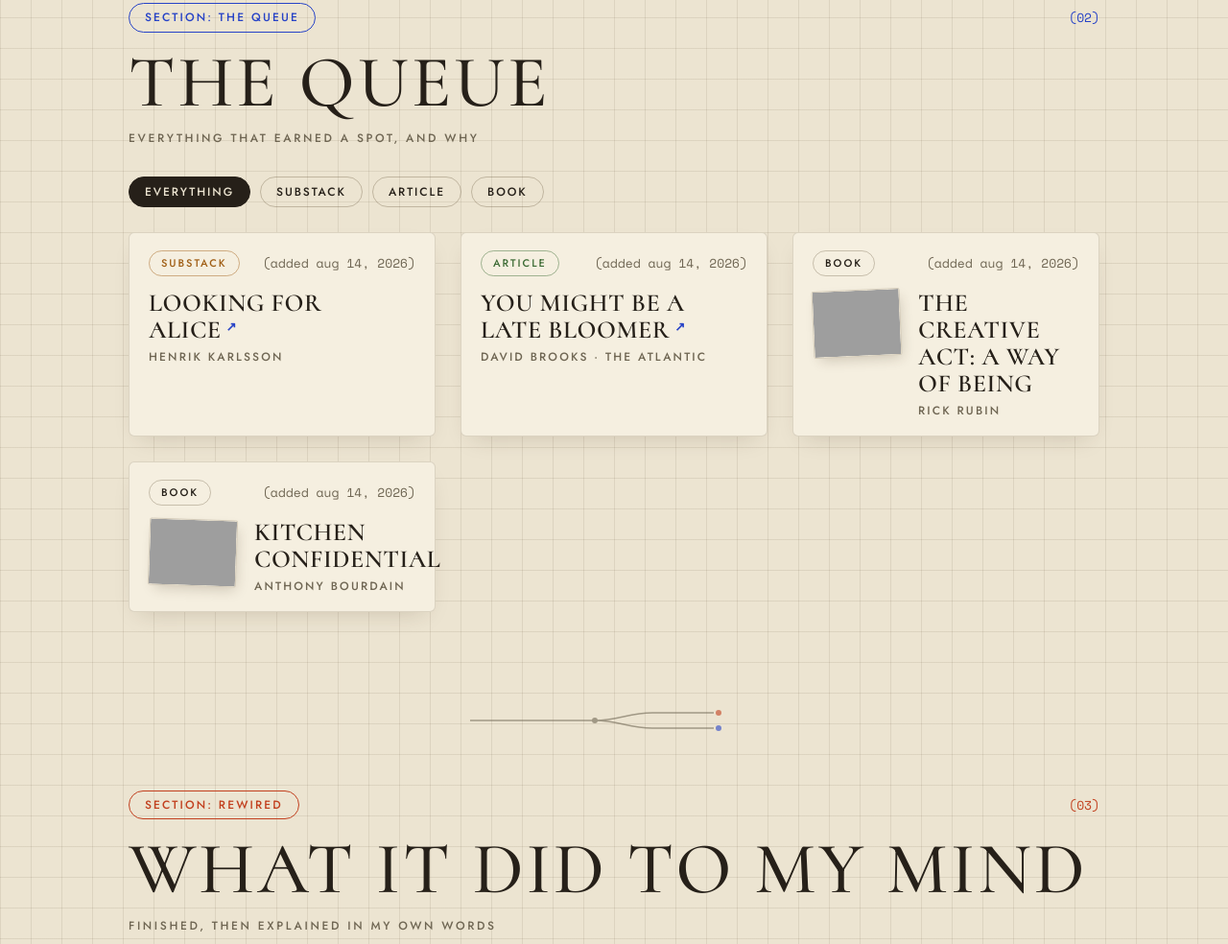
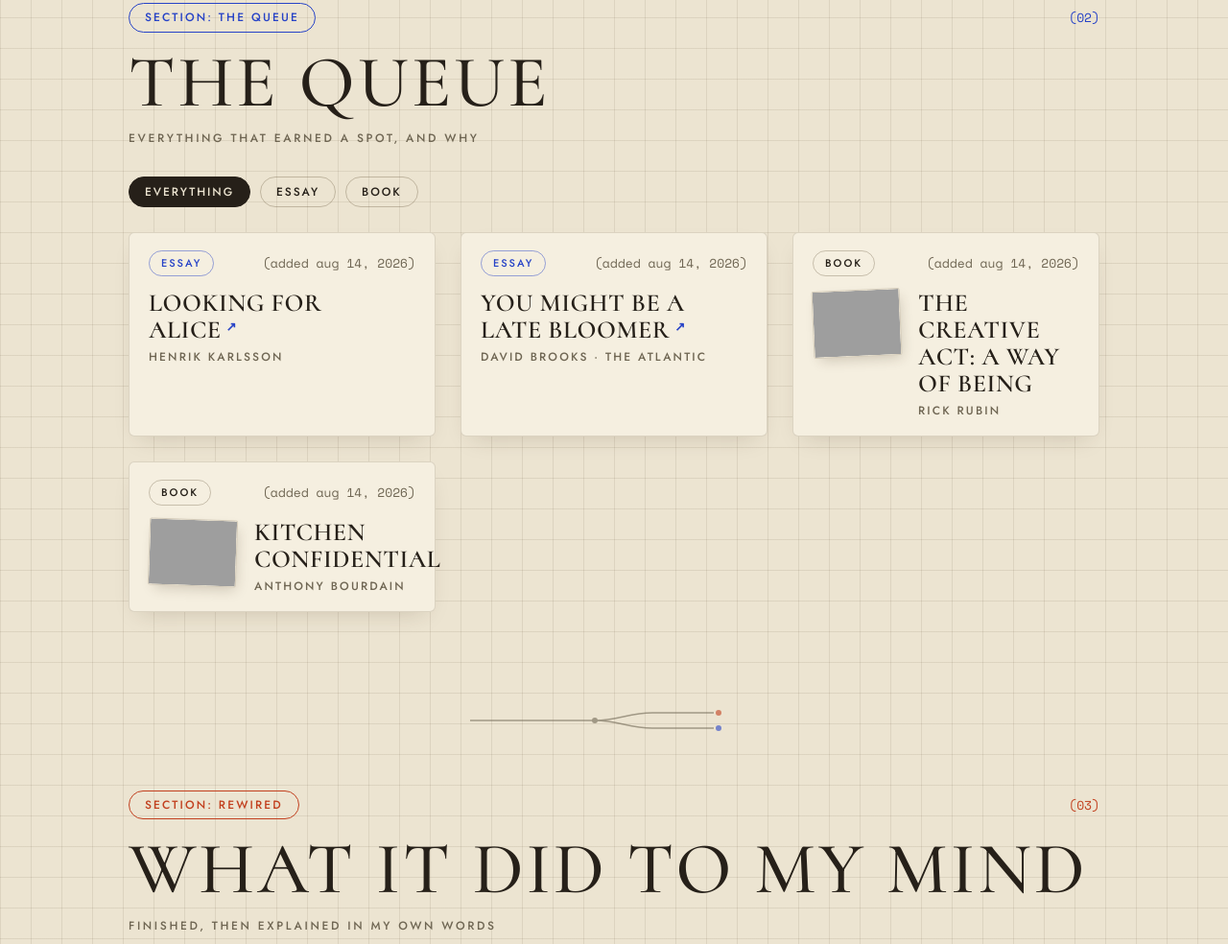
Before and after one commit to priandproper/PaperTrail, a plain HTML site: page index.html in a window 1280 px wide. Shown: the part 1134-2118 px from the top of the page at 96% size. Drawn offline with nearby package versions, Linux system fonts and the light colour scheme; grey boxes are pictures that could not be loaded.

Commit message:
Collapse content types to book / essay / podcast / video
Substack and article merge into essay — all short reads are one bucket.

Co-Authored-By: Claude Fable 5 <noreply@anthropic.com>

```diff
--- a/app.js
+++ b/app.js
@@ -2,12 +2,9 @@
 
 const TYPE_LABELS = {
   book: "book",
-  article: "article",
-  substack: "substack",
+  essay: "essay",
   podcast: "podcast",
-  essay: "essay",
   video: "video",
-  paper: "paper",
 };
 
 let activeFilter = "all";
--- a/reads.js
+++ b/reads.js
@@ -4,7 +4,7 @@
 //  generate one). Fields:
 //    title    — what it's called
 //    by       — author / host / publication
-//    type     — "book" | "article" | "substack" | "podcast" | "essay" | "video" | "paper"
+//    type     — "book" | "essay" (any short read) | "podcast" | "video"
 //    status   — "queue" (want to read) | "now" (currently reading) | "done" (finished)
 //    link     — optional URL ("" if none)
 //    cover    — optional cover image URL ("" if none).
@@ -67,7 +67,7 @@ const READS = [
   {
     title: "Looking for Alice",
     by: "Henrik Karlsson",
-    type: "substack",
+    type: "essay",
     status: "queue",
     link: "https://www.henrikkarlsson.xyz/p/looking-for-alice",
     cover: "",
@@ -81,7 +81,7 @@ const READS = [
   {
     title: "You Might Be a Late Bloomer",
     by: "David Brooks · The Atlantic",
-    type: "article",
+    type: "essay",
     status: "queue",
     link: "https://www.theatlantic.com/ideas/archive/2024/06/successs-late-bloomers-motivation/678798/",
     cover: "",
--- a/style.css
+++ b/style.css
@@ -220,13 +220,10 @@ a.anno:hover { text-decoration: underline; }
 }
 
 .pill-type { font-size: 11px; padding: 4px 12px; }
-.type-book     { color: var(--ink); }
-.type-article  { color: #3d6b35; border-color: #3d6b3577; }
-.type-substack { color: #a05f16; border-color: #a05f1677; }
-.type-podcast  { color: var(--red); border-color: #c2401f77; }
-.type-essay    { color: var(--cobalt); border-color: #2743c777; }
-.type-video    { color: #6b3576; border-color: #6b357677; }
-.type-paper    { color: #74542a; border-color: #74542a77; }
+.type-book    { color: var(--ink); }
+.type-essay   { color: var(--cobalt); border-color: #2743c777; }
+.type-podcast { color: var(--red); border-color: #c2401f77; }
+.type-video   { color: #6b3576; border-color: #6b357677; }
 
 .card-body { display: flex; gap: 18px; align-items: flex-start; }
 
```
Also changed, not shown: add.html (+1 -4 lines).
